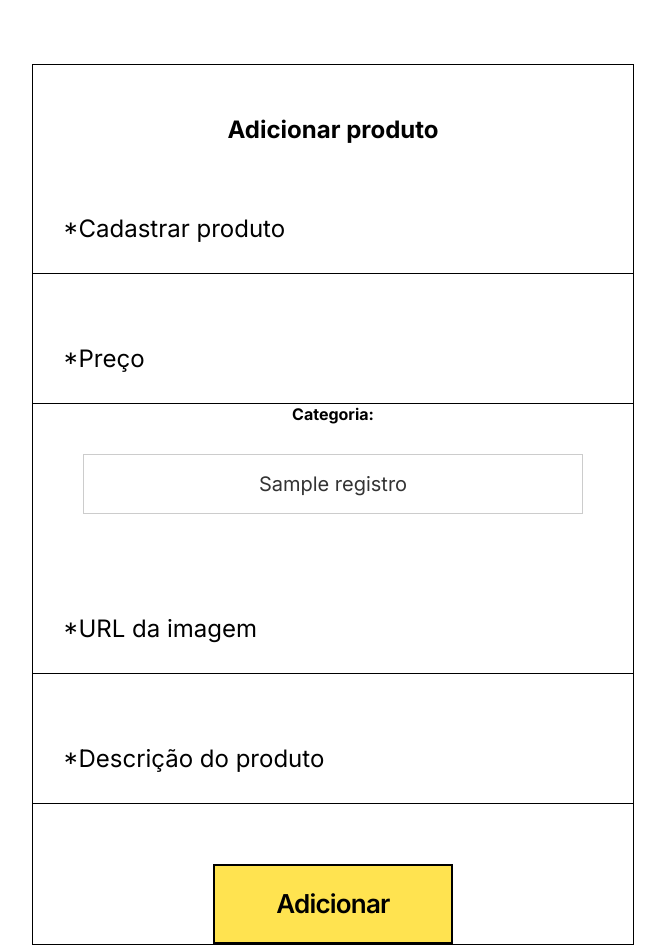
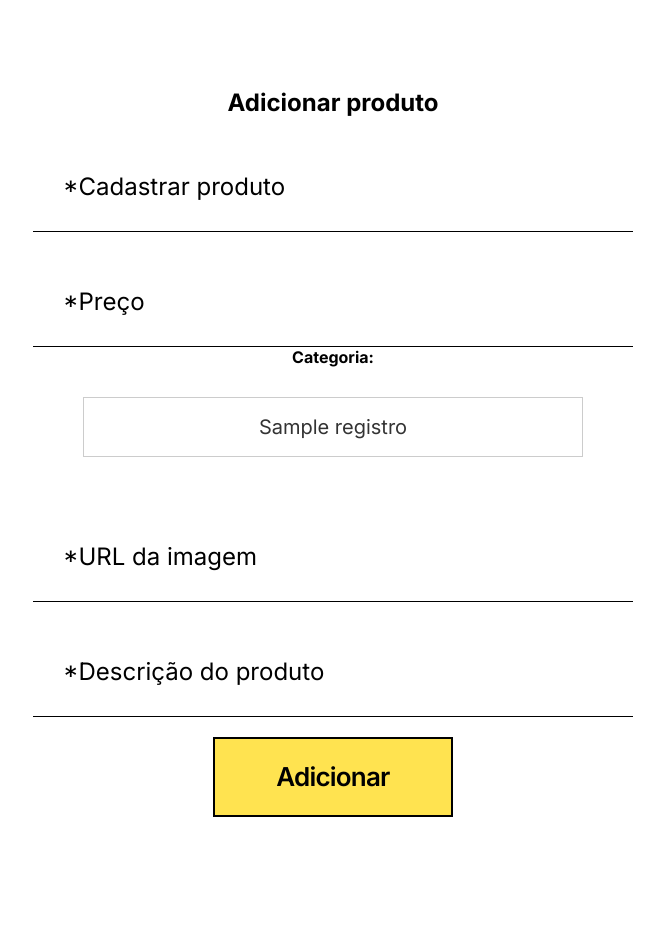
Before and after one commit to GuilhermeLourenc0/Cantina-Virtual--NKTcompany, a Python web app: template Projeto TCC/templates/cad_produto.html in a window 1280 px wide. Shown: the part 70-1015 px from the top of the page, without its empty margins (307-972 px from the left). After the commit the page ends 887 px from the top, so only its background shows below. Run offline with Jinja, Linux system fonts and the light colour scheme; the template is opened without the code that fills it: most values are stand-ins (such as "Sample title", 1, 10 or a date in 2020).

Commit message:
responsividade do cad-produtos completa

```diff
--- a/Projeto TCC/static/styles/cad-produto.css
+++ b/Projeto TCC/static/styles/cad-produto.css
@@ -125,6 +125,8 @@ select {
     width: 500px;
     padding: 15px;
     font-size: 18px;
+    margin-right: 5%;
+    margin-left: 5%;
   }
 
   #Cadastrar {
@@ -178,7 +180,7 @@ select {
     width: 600px;
     padding: 30px;
     font-size: 24px;
-    margin-top: 40px;
+    margin-top: 25px;
 
   }
 
@@ -187,7 +189,7 @@ select {
     height: 80px;
     min-width: 240px;
     padding: 0 40px;
-    margin-top: 40px;
+    margin-bottom: 40px;
 
   }
 
@@ -204,18 +206,13 @@ select {
 
   }
 
-  .caixa {
-    max-width: 70%;
-    max-height: 100%;
-    border: 1px solid black;
 
-
-  }
   .cont-borda {
     display: flex;
     align-items: center;
     justify-content: center;
-    margin-top: 5%;
+    margin-top: 3%;
+    margin-bottom: 3%;
 
   }
 
--- a/Projeto TCC/templates/cad_produto.html
+++ b/Projeto TCC/templates/cad_produto.html
@@ -36,7 +36,7 @@
 
     </header>
     <section class="cont-borda">
-    <div class="caixa">
+
 
     <form action="" method="post">
         <h2>Adicionar produto</h2>
@@ -58,7 +58,7 @@
         </form>
     </div>
 </div>
-</div>
+
 </section>
 </body>
 
```
